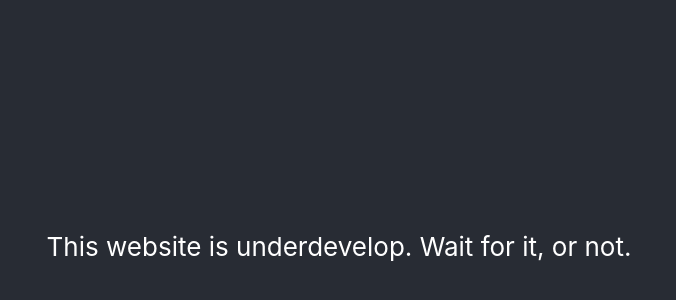
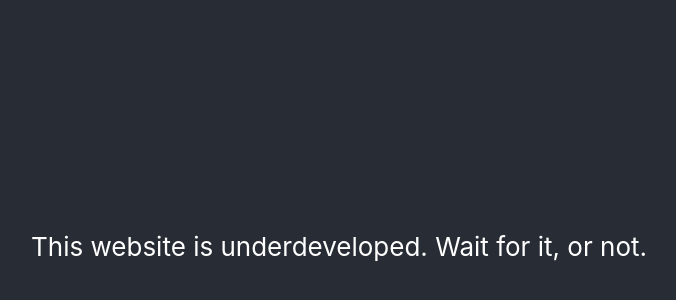
Before and after one commit to rachanac16/reflection, a React (Create React App) app: page / in a window 1280 px wide. Shown: the part 154-454 px from the top of the page, without its empty margins (301-977 px from the left). Built offline with nearby package versions, Linux system fonts and the light colour scheme.

Commit message:
Bare bones

```diff
--- a/src/App.js
+++ b/src/App.js
@@ -4,7 +4,7 @@ function App() {
   return (
     <div className="App">
       <header className="App-header">
-        This website is underdevelop. Wait for it, or not.
+        This website is underdeveloped. Wait for it, or not.
       </header>
     </div>
   );
```
